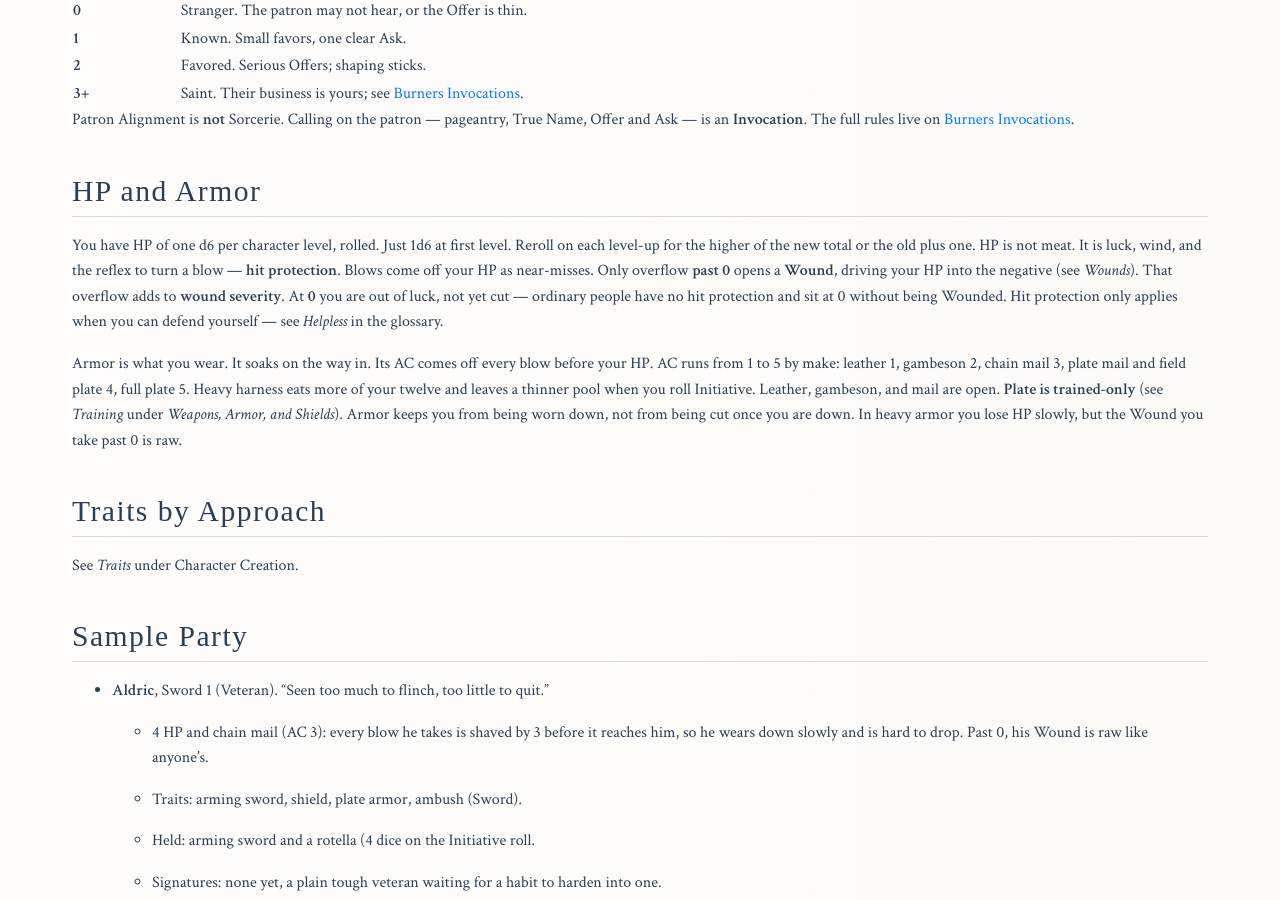
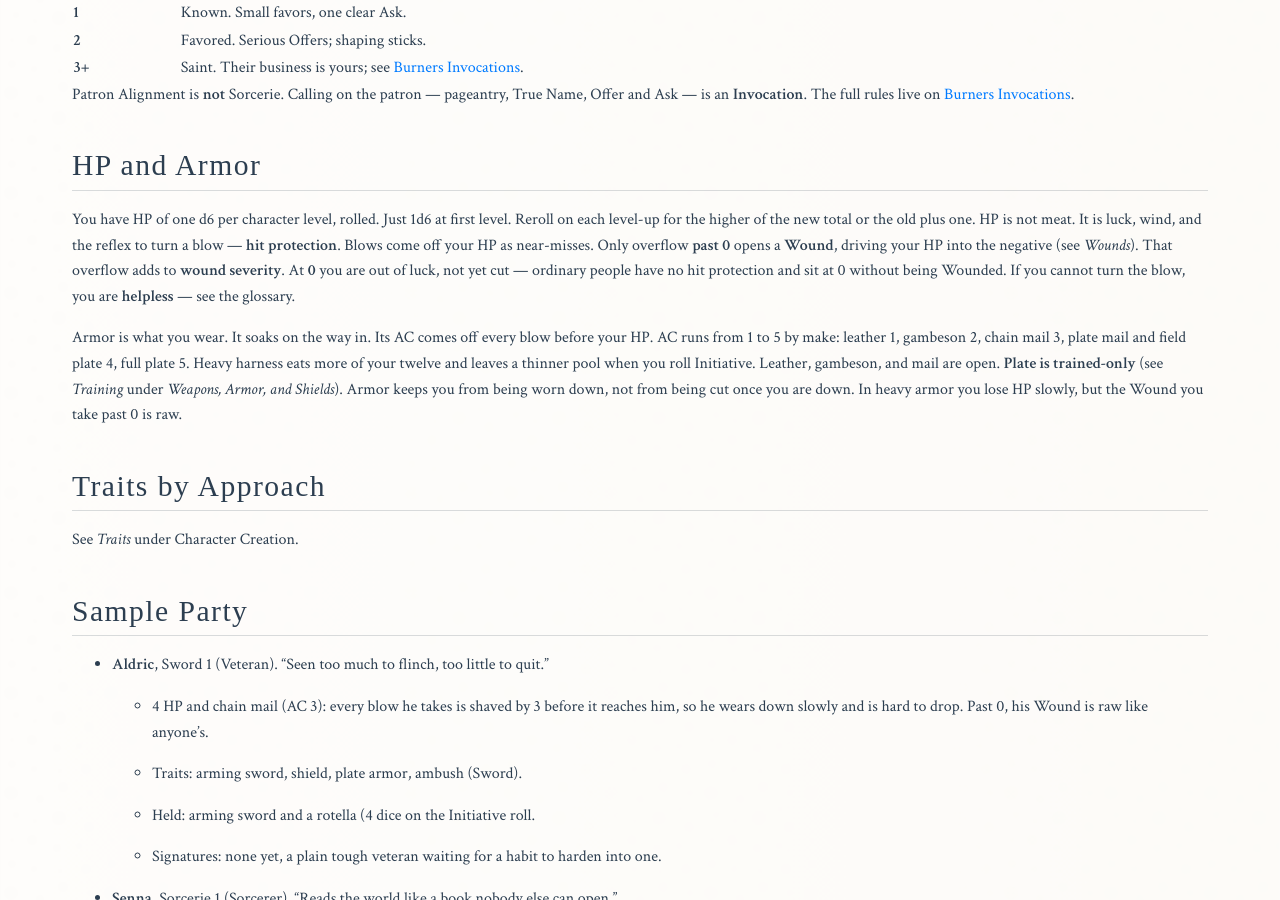
Before and after one commit to paulabrams/burners, a Jekyll site: the page built from markdown/burners-adventure-game.md, in a window 1280 px wide and 900 px high, scrolled down 13418 px. Built offline with Jekyll 4.4.1, drawn with Linux system fonts in a browser that asks for light colours; some web fonts are replaced; some of the changed text lies outside the part shown.

Commit message:
Publish local draft: rewrite Helpless in table voice.
Lead with the condition; no design-note opener.

Co-authored-by: Cursor <cursoragent@cursor.com>

```diff
--- a/markdown/burners-adventure-game.md
+++ b/markdown/burners-adventure-game.md
@@ -101,7 +101,7 @@ Your character's Theme and Traits can help back up your plan.
 
 - **Shock Check:** when a Wound opens, roll **`2d6 + Sword` vs total wound severity**. Fail and the shock table lands (dirt, stun, knockout…). Natural **1+1** always fails; **6+6** always succeeds.
 
-- **Helpless:** hit protection only applies when you can defend yourself. Bound, asleep, knocked out, finished at leisure — you can't; harm is a Wound (or a coup). *In the dirt* is not helpless.
+- **Helpless:** bound, asleep, knocked out, finished at leisure. You cannot turn the blow — no HP; the harm is a Wound (or a coup). *In the dirt* is not helpless.
 
 ### Play
 
@@ -419,7 +419,7 @@ Patron Alignment is **not** Sorcerie. Calling on the patron — pageantry, True
 
 ## HP and Armor
 
-You have HP of one d6 per character level, rolled. Just 1d6 at first level. Reroll on each level-up for the higher of the new total or the old plus one. HP is not meat. It is luck, wind, and the reflex to turn a blow — **hit protection**. Blows come off your HP as near-misses. Only overflow **past 0** opens a **Wound**, driving your HP into the negative (see *Wounds*). That overflow adds to **wound severity**. At **0** you are out of luck, not yet cut — ordinary people have no hit protection and sit at 0 without being Wounded. Hit protection only applies when you can defend yourself — see *Helpless* in the glossary.
+You have HP of one d6 per character level, rolled. Just 1d6 at first level. Reroll on each level-up for the higher of the new total or the old plus one. HP is not meat. It is luck, wind, and the reflex to turn a blow — **hit protection**. Blows come off your HP as near-misses. Only overflow **past 0** opens a **Wound**, driving your HP into the negative (see *Wounds*). That overflow adds to **wound severity**. At **0** you are out of luck, not yet cut — ordinary people have no hit protection and sit at 0 without being Wounded. If you cannot turn the blow, you are **helpless** — see the glossary.
 
 Armor is what you wear. It soaks on the way in. Its AC comes off every blow before your HP. AC runs from 1 to 5 by make: leather 1, gambeson 2, chain mail 3, plate mail and field plate 4, full plate 5. Heavy harness eats more of your twelve and leaves a thinner pool when you roll Initiative. Leather, gambeson, and mail are open. **Plate is trained-only** (see *Training* under *Weapons, Armor, and Shields*). Armor keeps you from being worn down, not from being cut once you are down. In heavy armor you lose HP slowly, but the Wound you take past 0 is raw.
 
```
